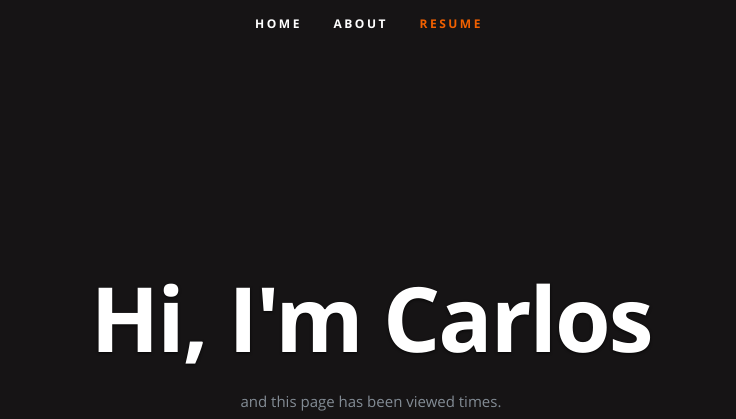
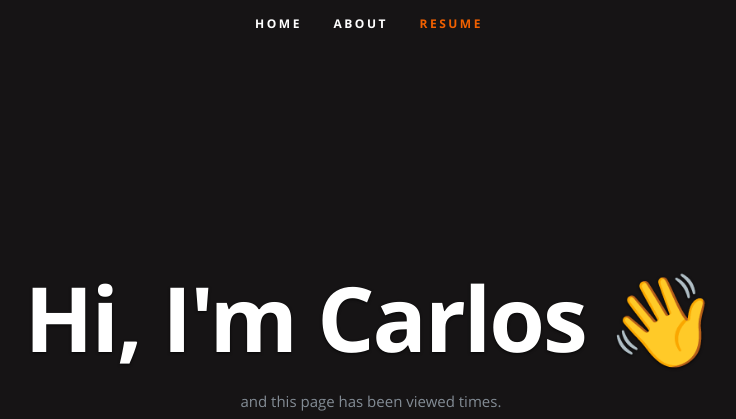
Before and after one commit to cloudquiza/azure-resume, a plain HTML site: page frontend/index.html in a window 1280 px wide. Shown: the top 419 px of the page, without its empty margins (271-1007 px from the left). Drawn offline with nearby package versions, Linux system fonts and the light colour scheme; no server answers.

Commit message:
test workflow change

```diff
--- a/frontend/index.html
+++ b/frontend/index.html
@@ -54,7 +54,7 @@
 
       <div class="row banner">
          <div class="banner-text">
-            <h1 class="responsive-headline">Hi, I'm Carlos</h1>
+            <h1 class="responsive-headline">Hi, I'm Carlos 👋</h1>
 
             <p>and this page has been viewed <a id="counter"></a> times.</p>
             <ul class="social">
```
Also changed, not shown: 1 other file.
